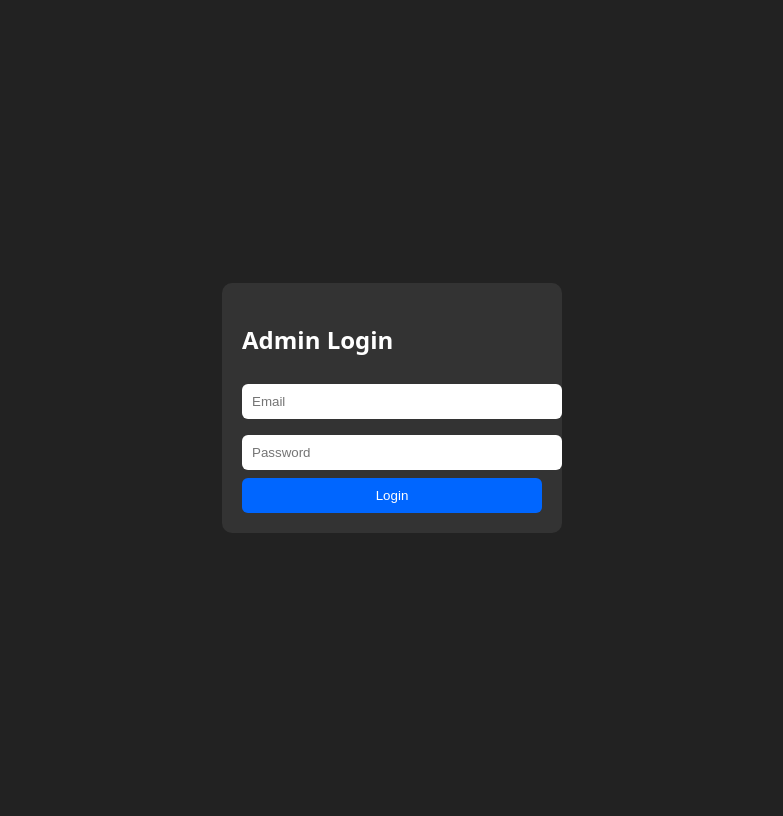
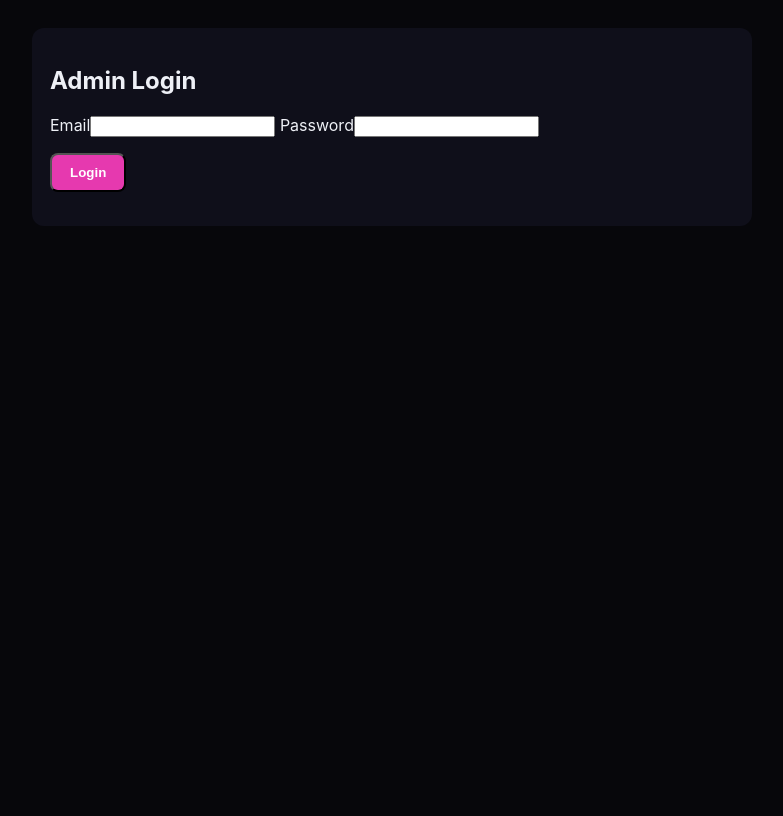
Before and after one commit to roperphilip95/Moonlight, a PHP site: page /login.php in a window 1280 px wide. Shown: the whole page, without its empty margins (248-1031 px from the left). After the commit the page ends 226 px from the top, so only its background shows below. Run offline with PHP 8.4, Linux system fonts and the light colour scheme.

Commit message:
Update login.php

```diff
--- a/admin/login.php
+++ b/admin/login.php
@@ -2,53 +2,32 @@
 session_start();
 require_once __DIR__ . '/../lib/config.php';
 
-try {
-  $pdo = new PDO("mysql:host=".DB_HOST.";dbname=".DB_NAME.";charset=utf8mb4", DB_USER, DB_PASS, [
-    PDO::ATTR_ERRMODE => PDO::ERRMODE_EXCEPTION,
-    PDO::ATTR_DEFAULT_FETCH_MODE => PDO::FETCH_ASSOC
-  ]);
-} catch (Exception $e) {
-  die("DB connection failed: " . htmlspecialchars($e->getMessage()));
-}
-
-$error = '';
-if ($_SERVER['REQUEST_METHOD'] === 'POST') {
+$err = '';
+if($_SERVER['REQUEST_METHOD'] === 'POST'){
   $email = trim($_POST['email'] ?? '');
-  $pass = $_POST['password'] ?? '';
-
-  $st = $pdo->prepare("SELECT * FROM users WHERE email=?");
-  $st->execute([$email]);
-  $u = $st->fetch();
-  if ($u && password_verify($pass, $u['password_hash'])) {
-    $_SESSION['uid'] = $u['id'];
-    $_SESSION['role_id'] = $u['role_id'];
-    header("Location: index.php");
-    exit;
-  } else {
-    $error = "Invalid login.";
-  }
+  $pass  = $_POST['password'] ?? '';
+  if($pdo && $email){
+    $st = $pdo->prepare("SELECT u.*, r.name AS role_name FROM users u JOIN roles r ON r.id=u.role_id WHERE u.email=? LIMIT 1");
+    $st->execute([$email]);
+    $u = $st->fetch();
+    if($u && password_verify($pass, $u['password_hash'])){
+      $_SESSION['user_id'] = $u['id'];
+      $_SESSION['role'] = $u['role_name'];
+      header("Location: index.php"); exit;
+    } else $err = "Invalid credentials.";
+  } else $err = "Database not available. Run installer on server.";
 }
 ?>
 <!doctype html>
-<html>
-<head>
-  <meta charset="utf-8">
-  <title>Moonlight Admin Login</title>
-  <style>
-    body { font-family: system-ui; background:#222; color:#fff; display:flex; height:100vh; align-items:center; justify-content:center; }
-    form { background:#333; padding:20px; border-radius:10px; width:300px; }
-    input { width:100%; margin:8px 0; padding:10px; border:none; border-radius:6px; }
-    button { width:100%; padding:10px; border:none; background:#06f; color:#fff; border-radius:6px; }
-    .error { background:#900; padding:8px; border-radius:6px; margin-bottom:10px; }
-  </style>
-</head>
+<html><head><meta charset="utf-8"><title>Admin Login</title><link rel="stylesheet" href="/assets/style.css"></head>
 <body>
+<div class="form-container">
+  <h2>Admin Login</h2>
+  <?php if($err): ?><div class="card" style="background:#4b1a1a;color:#fff"><?= e($err) ?></div><?php endif; ?>
   <form method="post">
-    <h2>Admin Login</h2>
-    <?php if($error): ?><div class="error"><?= $error ?></div><?php endif; ?>
-    <input type="email" name="email" placeholder="Email" required>
-    <input type="password" name="password" placeholder="Password" required>
-    <button>Login</button>
+    <label>Email<input name="email" type="email" required></label>
+    <label>Password<input name="password" type="password" required></label>
+    <p><button class="btn">Login</button></p>
   </form>
-</body>
-</html>
+</div>
+</body></html>
```
